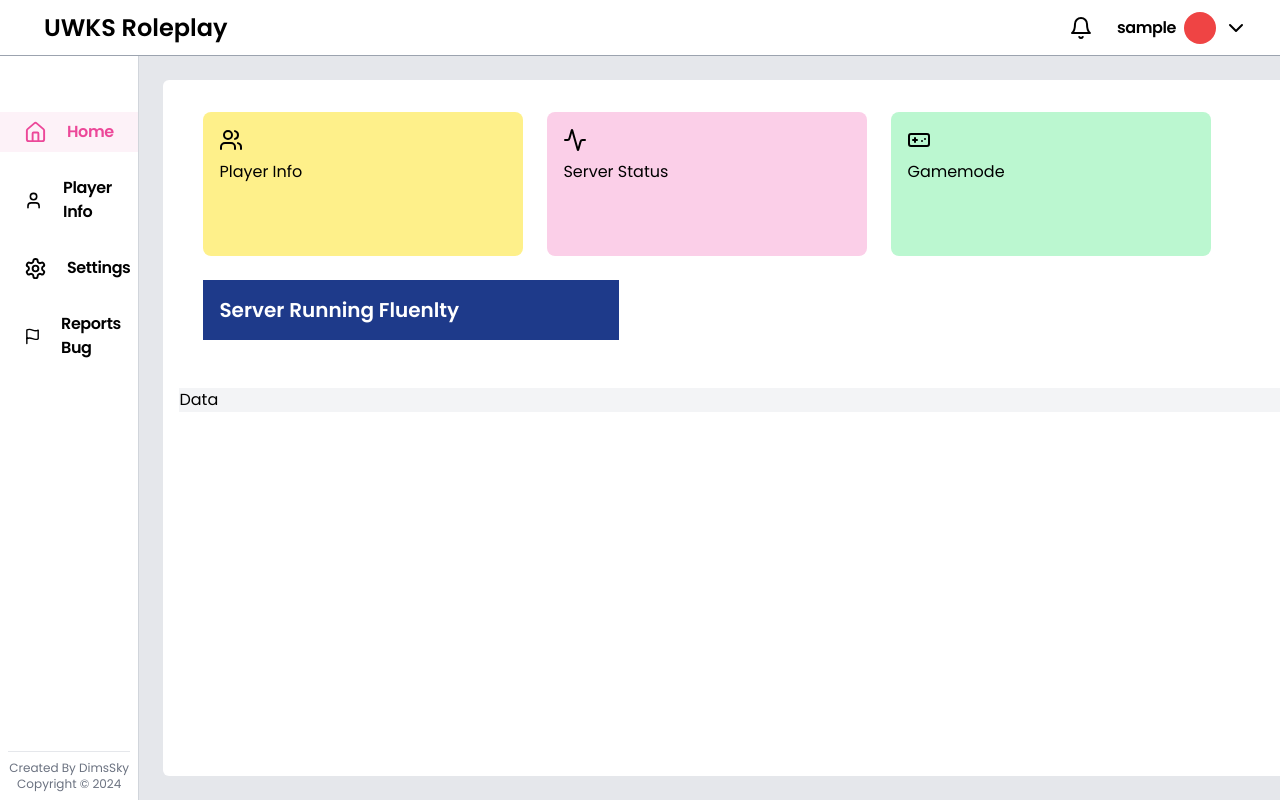
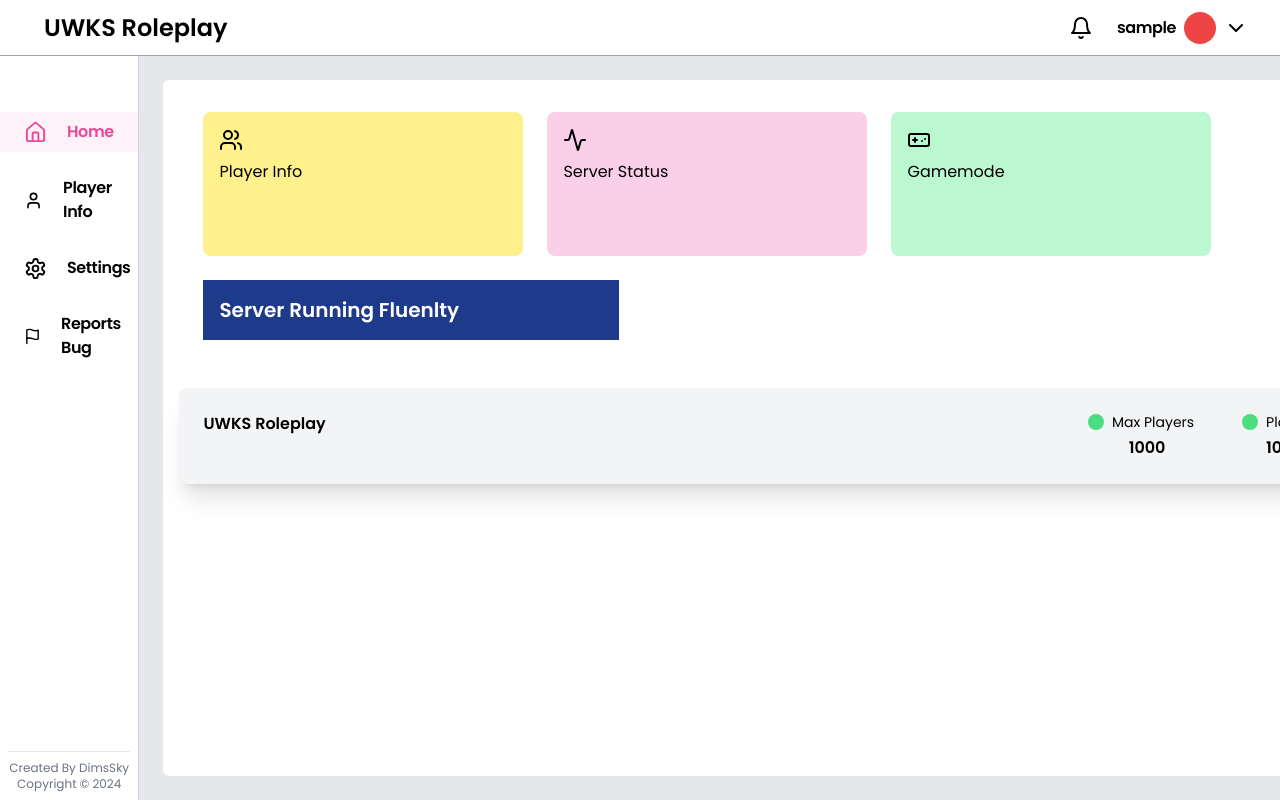
Before and after one commit to KINGDimsSky/SA-MP-UWKS-Dashboard, a React (Vite) app: page /dashboard in a window 1280 px wide. Shown: the top 800 px of the page. Built offline with nearby package versions, Linux system fonts and the light colour scheme; sample sign-in values are in the browser's storage.

Commit message:
Updating Home Data

```diff
--- a/src/Components/HomeDash.jsx
+++ b/src/Components/HomeDash.jsx
@@ -1,6 +1,7 @@
 import React from 'react'
 import BoxData from './BoxData'
 import { Users, Activity, Gamepad } from 'lucide-react';
+import Stats from './Stats';
 
 
 const HomeDash = () => {
@@ -14,8 +15,14 @@ const HomeDash = () => {
             <h2 className='text-white font-semibold text-xl'>Server Running Fluenlty</h2>
          </div>
        </div>
-       <div className="data bg-gray-100 w-full md:w-[75rem]">
-        <h2 className=''>Data</h2>
+       <div className="flex flex-col px-6 rounded-lg py-6 shadow-xl bg-gray-100 w-full md:w-[75rem]">
+          <div className="flex justify-between">
+            <h2 className='font-semibold'>UWKS Roleplay</h2>
+            <div className="flex gap-12">
+             <Stats title="Max Players" data="1000"/>
+             <Stats title="Player Count" data="102 / 1000"/>
+            </div>
+          </div>
        </div>
     </div>
 
--- /dev/null
+++ b/src/Components/Stats.jsx
@@ -0,0 +1,15 @@
+import React from "react";
+
+const Stats = ({title, data}) => {
+  return (
+    <div className="flex flex-col items-center justify-center gap-1">
+      <div className="flex items-center gap-2">
+        <div className="rounded-full bg-green-400 w-4 h-4"></div>
+        <h2 className="text-sm text-black">{title}</h2>
+      </div>
+      <h2 className="font-semibold pl-3">{data}</h2>
+    </div>
+  );
+};
+
+export default Stats;
```
